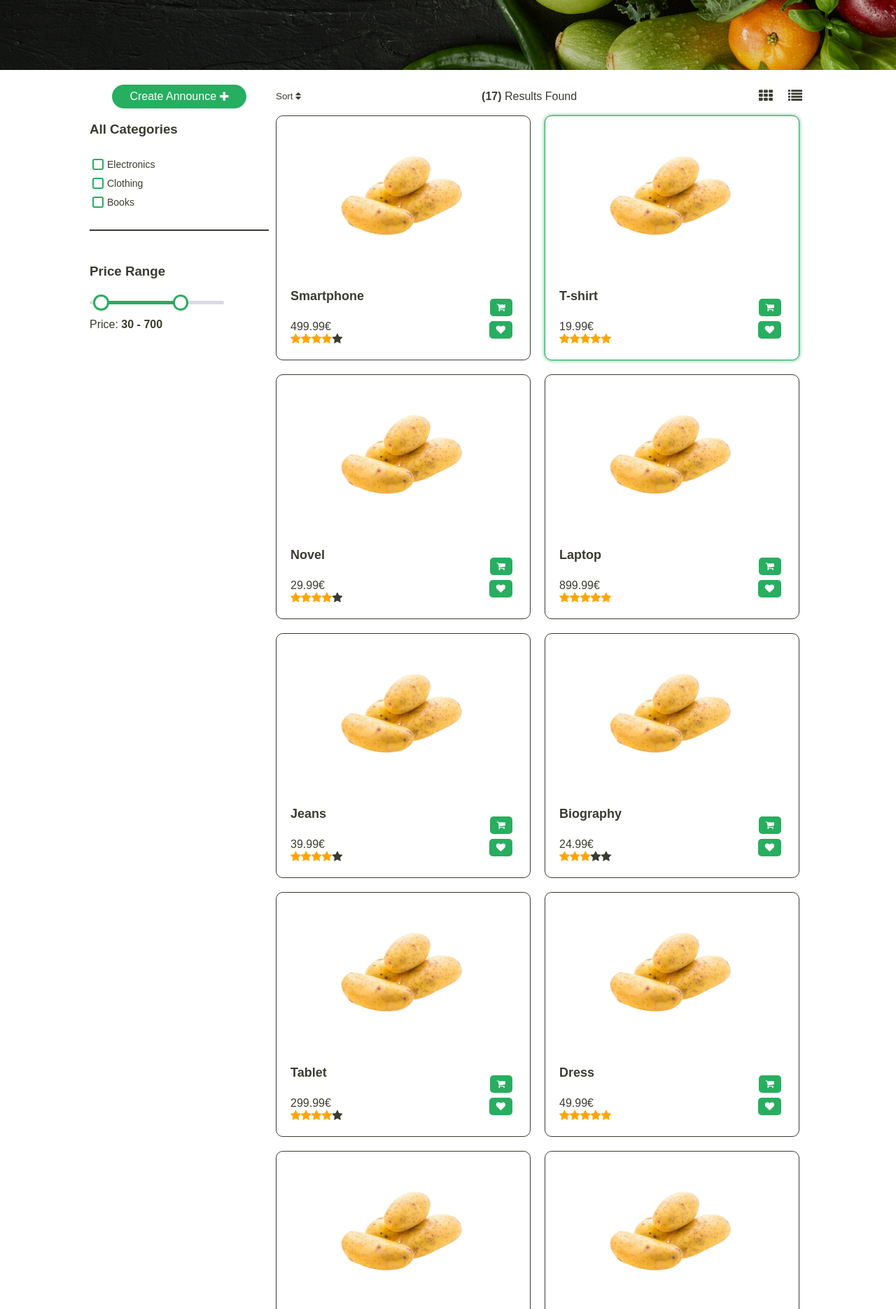
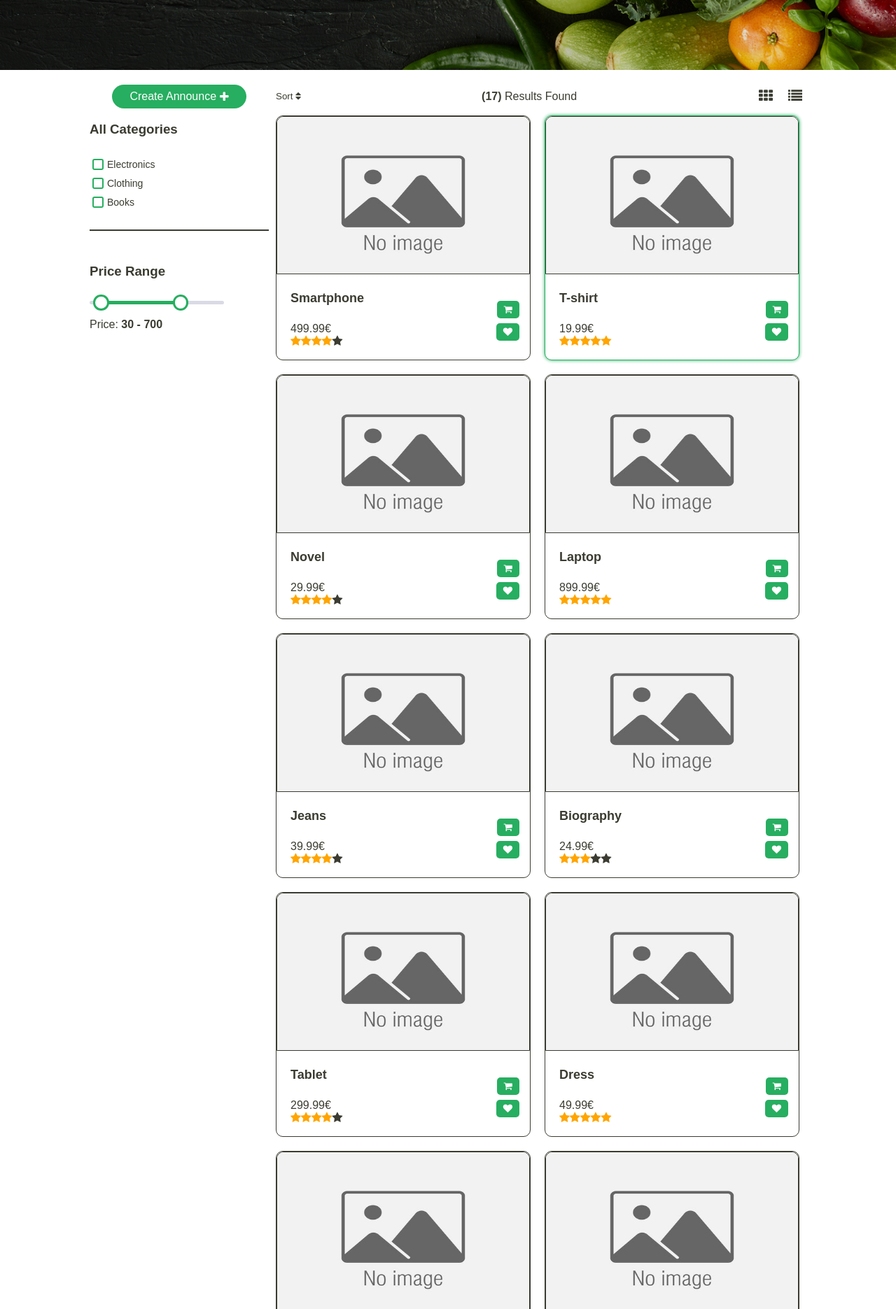
Before and after one commit to zestones/biocommerce, a PHP site: page /pages/home.php in a window 1280 px wide. Shown: the part 104-1975 px from the top of the page at 70% size. Run offline with PHP 8.4, Linux system fonts and the light colour scheme; the visitor is signed in with stand-in values (Sample User, id 1); data comes from the database, SQL or seed files in the repository.

Commit message:
feat: retrieve the first image of announce to display in home

```diff
--- a/src/php/announce.php
+++ b/src/php/announce.php
@@ -199,7 +199,14 @@ function display_announce($announce)
             echo " style='border: 1px solid var(--secondary); box-shadow: 0 0 5px var(--secondary);'";
         }
         echo ">";
-        echo "<img src='../public/patate.png' alt='product'>";
+
+        $image = get_announce_images_by_id($row["id"]);
+        if (count($image) > 0) {
+            echo "<img src='" . $image[0] . "' alt='product'>";
+        } else {
+            echo "<img src='../public/no-image-available.jpg' alt='product'>";
+        }
+
         echo "<div class='infos'>";
         echo "<div class='details'>";
         echo "<h4>" . $row['title'] . "</h4>";
--- a/src/styles/home.css
+++ b/src/styles/home.css
@@ -290,7 +290,6 @@ input[type="range"]:active::-webkit-slider-thumb {
   justify-content: flex-start;
 
   margin: 10px;
-  padding: 10px;
   min-width: 250px;
   height: 350px;
 
@@ -306,6 +305,9 @@ input[type="range"]:active::-webkit-slider-thumb {
 
 .announce img {
   height: 65%;
+  width: 100%;
+  border-radius: 10px 10px 0 0;
+  border: 1px solid var(--text);
 }
 
 .announce .infos {
@@ -313,6 +315,7 @@ input[type="range"]:active::-webkit-slider-thumb {
   width: 100%;
   align-items: center;
   position: relative;
+  padding: 0 10px;
 }
 
 .announce .infos .details {
```
Also changed, not shown: src/public/salade.png (deleted).
